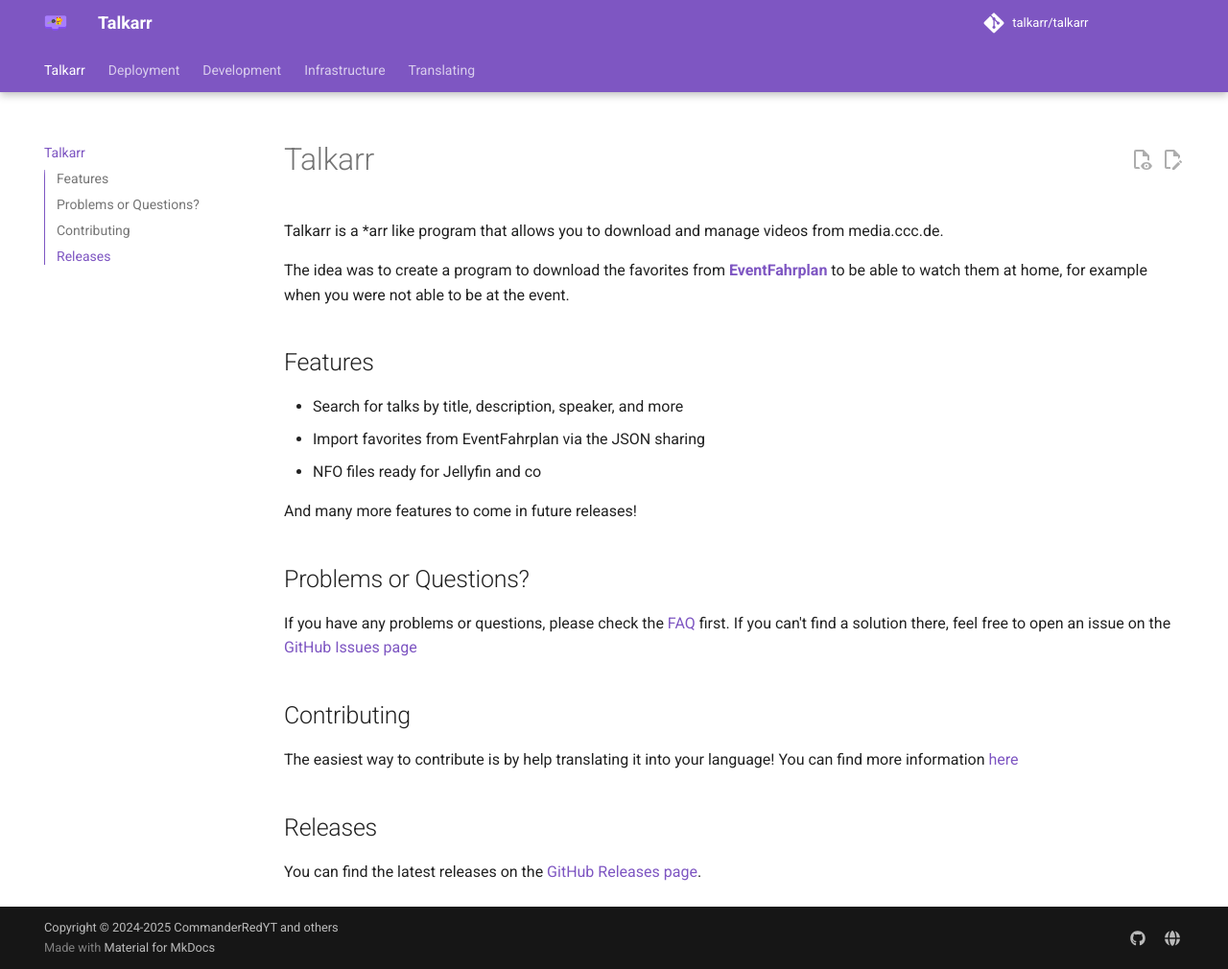
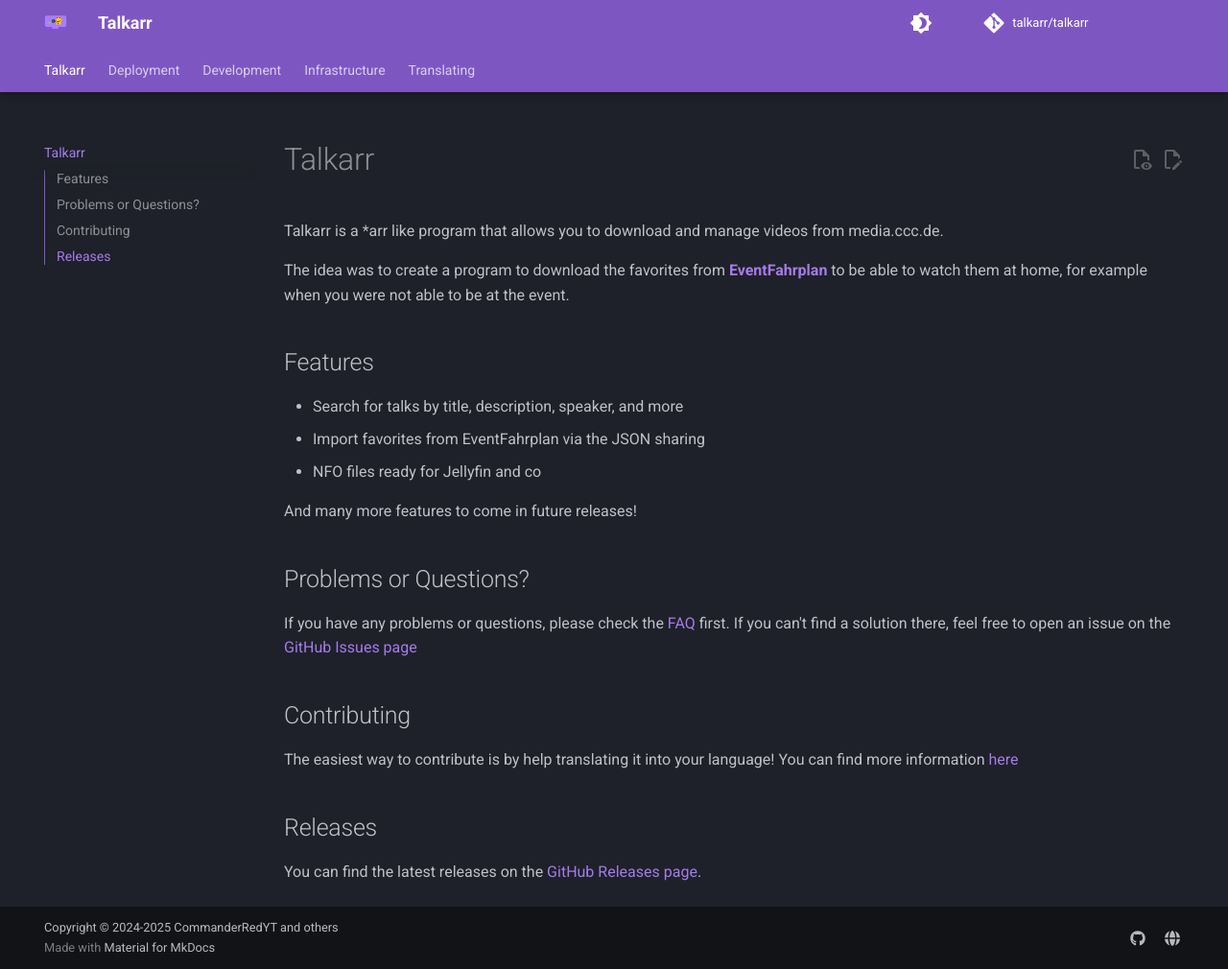
Before and after one commit to talkarr/talkarr, an MkDocs documentation site: the page built from docs/index.md, in a window 1280 px wide and 1010 px high. Shown: the whole window at 96% size. Built offline with MkDocs 1.6.1 and Material for MkDocs 9.7.7, drawn with Linux system fonts in a browser that asks for light colours; comment, search, counter and statistics services are not loaded.

```diff
--- a/mkdocs.yml
+++ b/mkdocs.yml
@@ -20,8 +20,21 @@ theme:
   name: material
   language: en
   palette:
-    primary: "deep-purple"
-    accent: "blue-grey"
+    # Palette toggle for dark mode
+    - scheme: slate
+      primary: "deep-purple"
+      accent: "blue-grey"
+      toggle:
+        icon: material/brightness-4
+        name: Switch to light mode
+
+    # Palette toggle for light mode
+    - scheme: default
+      primary: "deep-purple"
+      accent: "blue-grey"
+      toggle:
+        icon: material/brightness-7
+        name: Switch to dark mode
 
   features:
     - navigation.instant
```
